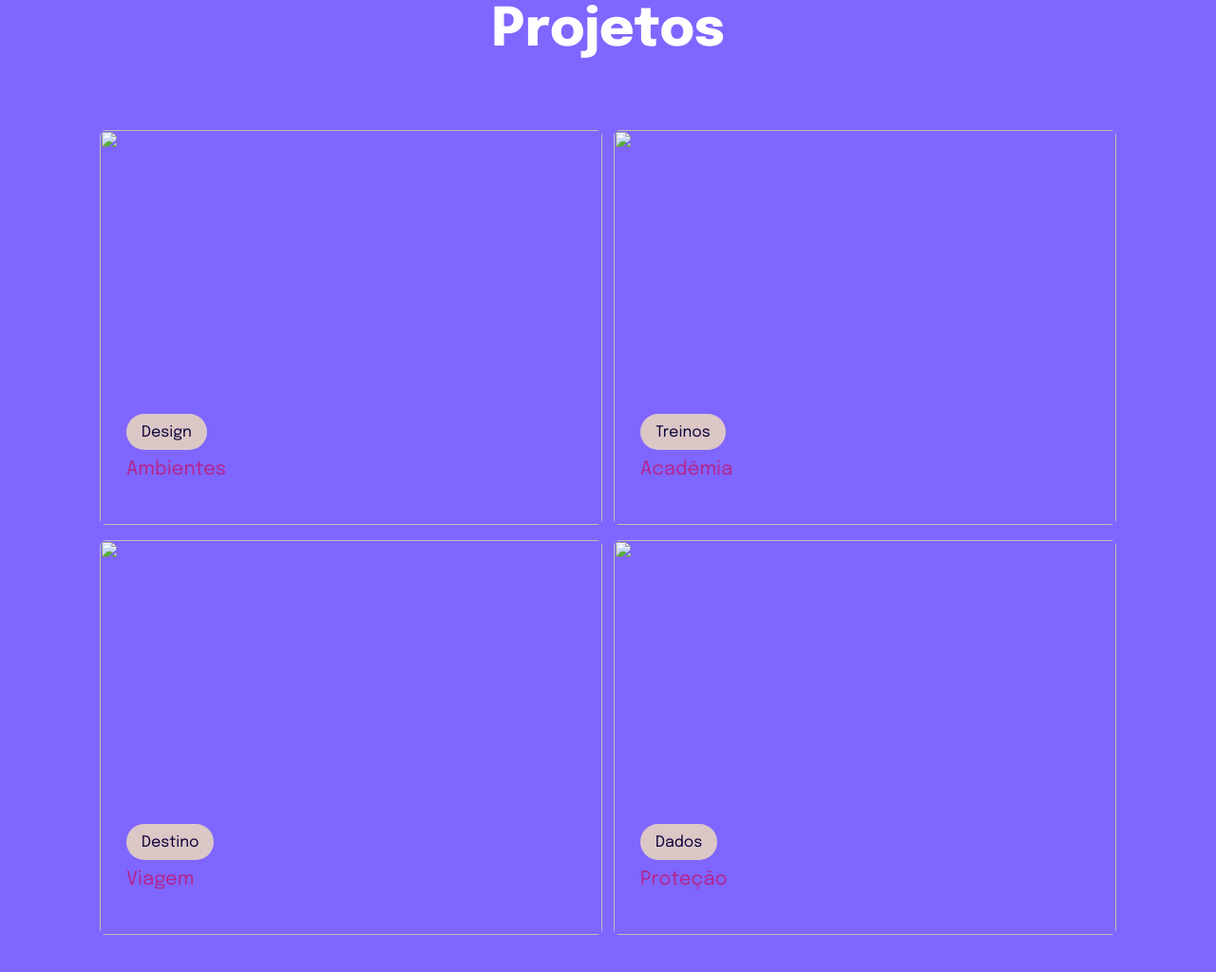
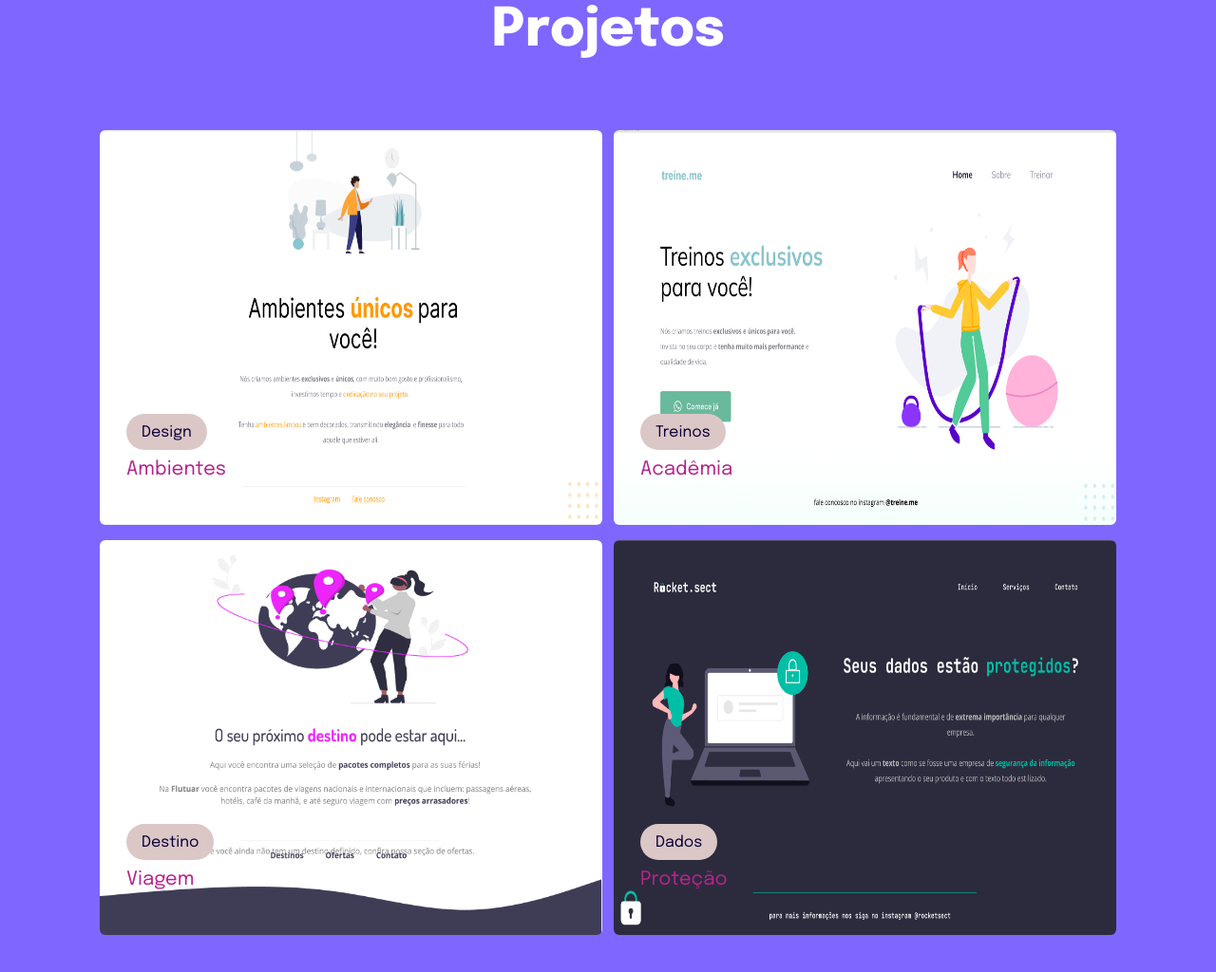
Before and after one commit to Luciana-Maria/vitrine-de-projetos, a plain HTML site: page index.html in a window 1280 px wide. Shown: the part 140-1164 px from the top of the page at 95% size. Drawn offline with Linux system fonts and the light colour scheme; the site is published under a folder, as on GitHub Pages, so addresses that start at the root find nothing.

Commit message:
Update index.html

```diff
--- a/index.html
+++ b/index.html
@@ -23,7 +23,7 @@
       <div class="card">
         <a href="https://luciana-maria.github.io/projeto-01-Rocketseat/" target="_blank">
         <img
-          src="/assetes/design.png"
+          src="./assetes/design.png"
           alt="">
         <h2><span>Design</span> Ambientes</h2>
       </a>
@@ -32,7 +32,7 @@
       <div class="card">
         <a href=" https://luciana-maria.github.io/projeto-03-Rocketset/" target="_blank">
         <img
-          src="/assetes/treino.png"
+          src="./assetes/treino.png"
           alt="">
         <h2><span>Treinos</span>Acadêmia</h2>
       </a>
@@ -43,7 +43,7 @@
        <a href="https://luciana-maria.github.io/projeto-02-Rocketseat/" target="_blank">
 
         <img
-          src="/assetes/viajem.png"
+          src="./assetes/viajem.png"
           alt="">
         <h2><span>Destino</span>Viagem</h2>
       </a>
@@ -52,7 +52,7 @@
       <div class="card">
         <a href="https://luciana-maria.github.io/projeto-04-Rockeseat/" target="_blank">
         <img
-          src="/assetes/dados.png"
+          src="./assetes/dados.png"
           alt="">
         <h2><span>Dados</span> Proteção</h2>
       </a>
```
